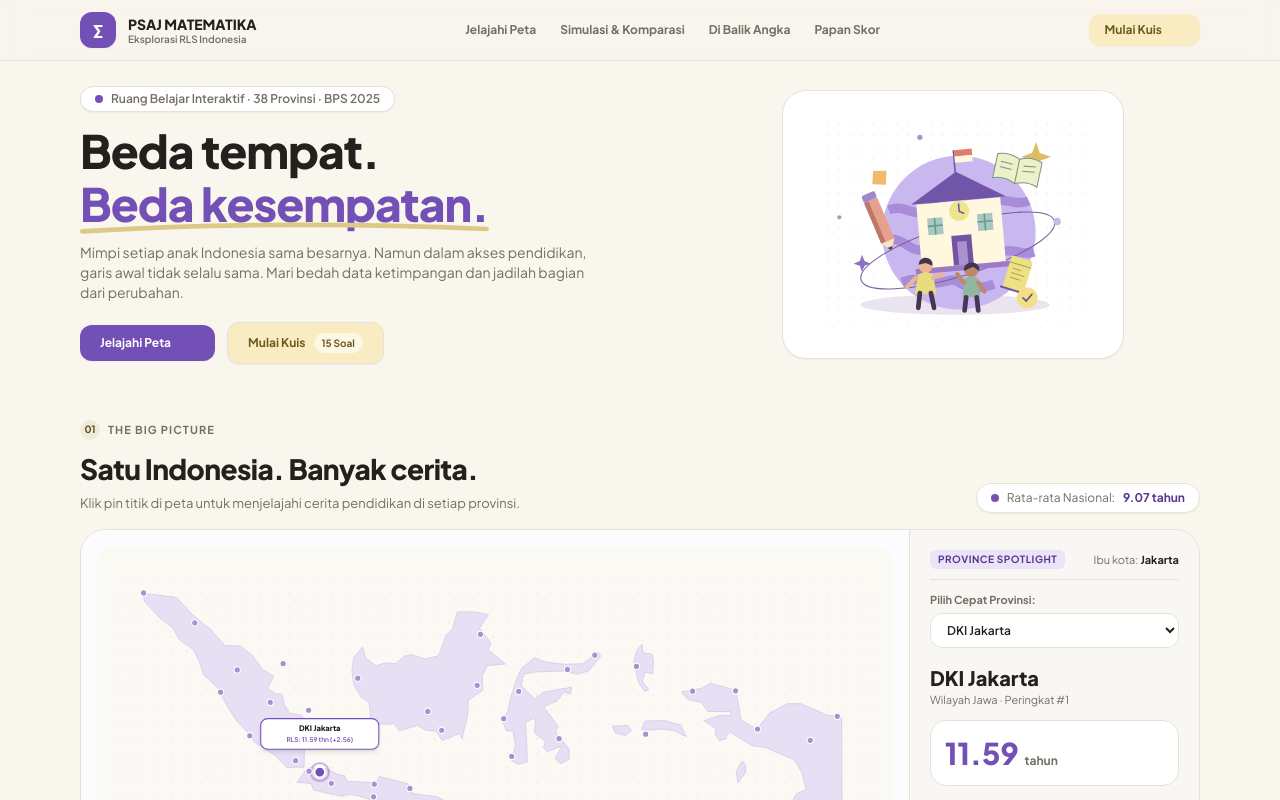
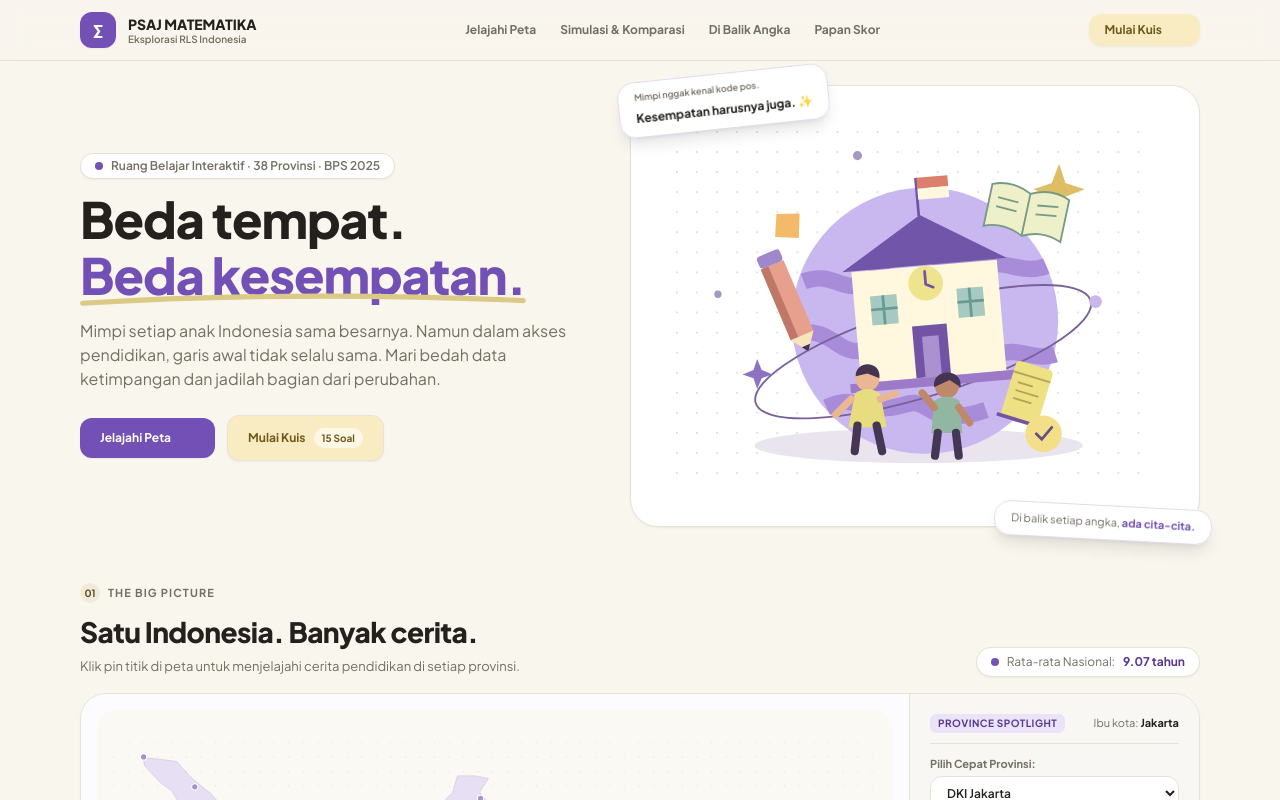
Before and after one commit to Jaavieerr/Matematika_Website, a React (Vite) app: page / in a window 1280 px wide. Shown: the top 800 px of the page. Built offline with nearby package versions, Linux system fonts and the light colour scheme.

Commit message:
Memperbesar ukuran ilustrasi hero section dan menambahkan floating badge kutipan

```diff
--- a/src/App.tsx
+++ b/src/App.tsx
@@ -202,15 +202,15 @@ export function App() {
       </header>
 
       {/* 2. Hero Section */}
-      <section className="mx-auto max-w-[1200px] px-4 pt-4 pb-6 sm:px-6 sm:pt-6 sm:pb-8 lg:px-10">
-        <div className="grid gap-6 lg:grid-cols-[1.1fr_0.9fr] items-center">
+      <section className="mx-auto max-w-[1200px] px-4 pt-6 pb-8 sm:px-6 lg:px-10">
+        <div className="grid gap-8 lg:grid-cols-[1fr_1.1fr] items-center">
           <div>
             <div className="inline-flex items-center gap-2 rounded-full border border-[#e7e2d7] bg-white px-3.5 py-1 text-xs font-semibold shadow-sm mb-3">
               <span className="h-2 w-2 rounded-full bg-[#7350b5]" />
               <span className="text-[#746e63]">Ruang Belajar Interaktif · 38 Provinsi · BPS 2025</span>
             </div>
 
-            <h1 className="font-display text-[30px] font-extrabold tracking-[-1px] sm:text-[40px] lg:text-[46px] leading-[1.15] text-[#23201d]">
+            <h1 className="font-display text-[32px] font-extrabold tracking-[-1px] sm:text-[44px] lg:text-[50px] leading-[1.12] text-[#23201d]">
               Beda tempat.{' '}
               <span className="relative inline-block text-[#7350b5]">
                 Beda kesempatan.
@@ -220,14 +220,14 @@ export function App() {
               </span>
             </h1>
 
-            <p className="mt-3 text-xs sm:text-sm leading-relaxed text-[#746e63] max-w-lg">
+            <p className="mt-4 text-sm sm:text-base leading-relaxed text-[#746e63] max-w-lg">
               Mimpi setiap anak Indonesia sama besarnya. Namun dalam akses pendidikan, garis awal tidak selalu sama. Mari bedah data ketimpangan dan jadilah bagian dari perubahan.
             </p>
 
-            <div className="mt-5 flex flex-wrap items-center gap-3">
+            <div className="mt-6 flex flex-wrap items-center gap-3">
               <a
                 href="#explore"
-                className="flex items-center gap-2 rounded-xl bg-[#7350b5] px-5 py-2.5 text-xs font-bold text-white shadow-sm transition hover:bg-[#583794]"
+                className="flex items-center gap-2 rounded-xl bg-[#7350b5] px-5 py-3 text-xs font-bold text-white shadow-sm transition hover:bg-[#583794]"
               >
                 <span>Jelajahi Peta</span>
                 <svg viewBox="0 0 24 24" className="h-4 w-4 fill-none stroke-currentColor stroke-2">
@@ -237,7 +237,7 @@ export function App() {
 
               <button
                 onClick={handleOpenQuiz}
-                className="flex items-center gap-2 rounded-xl border border-[#e7e2d7] bg-[#faecc2] px-5 py-2.5 text-xs font-bold text-[#6d5a1b] shadow-sm transition hover:bg-[#f5e3ad]"
+                className="flex items-center gap-2 rounded-xl border border-[#e7e2d7] bg-[#faecc2] px-5 py-3 text-xs font-bold text-[#6d5a1b] shadow-sm transition hover:bg-[#f5e3ad]"
               >
                 <span>Mulai Kuis</span>
                 <span className="rounded-full bg-white/60 px-2 py-0.5 text-[10px]">15 Soal</span>
@@ -245,8 +245,23 @@ export function App() {
             </div>
           </div>
 
-          <div className="rounded-[24px] border border-[#e7e2d7] bg-white p-3 sm:p-5 shadow-sm max-w-[480px] mx-auto lg:max-w-none">
-            <HeroIllustration />
+          {/* Large Hero Illustration with Floating Quote Badges */}
+          <div className="relative mx-auto w-full max-w-[560px] lg:max-w-none">
+            <div className="overflow-hidden rounded-[28px] border border-[#e7e2d7] bg-white p-4 sm:p-6 shadow-sm">
+              <HeroIllustration />
+            </div>
+
+            {/* Top-Left Floating Badge */}
+            <div className="absolute -top-3 -left-3 -rotate-6 rounded-2xl border border-[#e4daef] bg-white/95 px-4 py-2 shadow-lg backdrop-blur-sm hidden sm:block">
+              <span className="block text-[9px] font-semibold text-[#746e63]">Mimpi nggak kenal kode pos.</span>
+              <span className="text-[12px] font-bold text-[#23201d]">Kesempatan harusnya juga. ✨</span>
+            </div>
+
+            {/* Bottom-Right Floating Badge */}
+            <div className="absolute -bottom-3 -right-3 rotate-3 rounded-2xl border border-[#e4daef] bg-white/95 px-4 py-2 text-[11px] shadow-lg backdrop-blur-sm hidden sm:block">
+              <span className="text-[#746e63]">Di balik setiap angka, </span>
+              <strong className="font-bold text-[#7350b5]">ada cita-cita.</strong>
+            </div>
           </div>
         </div>
       </section>
```
